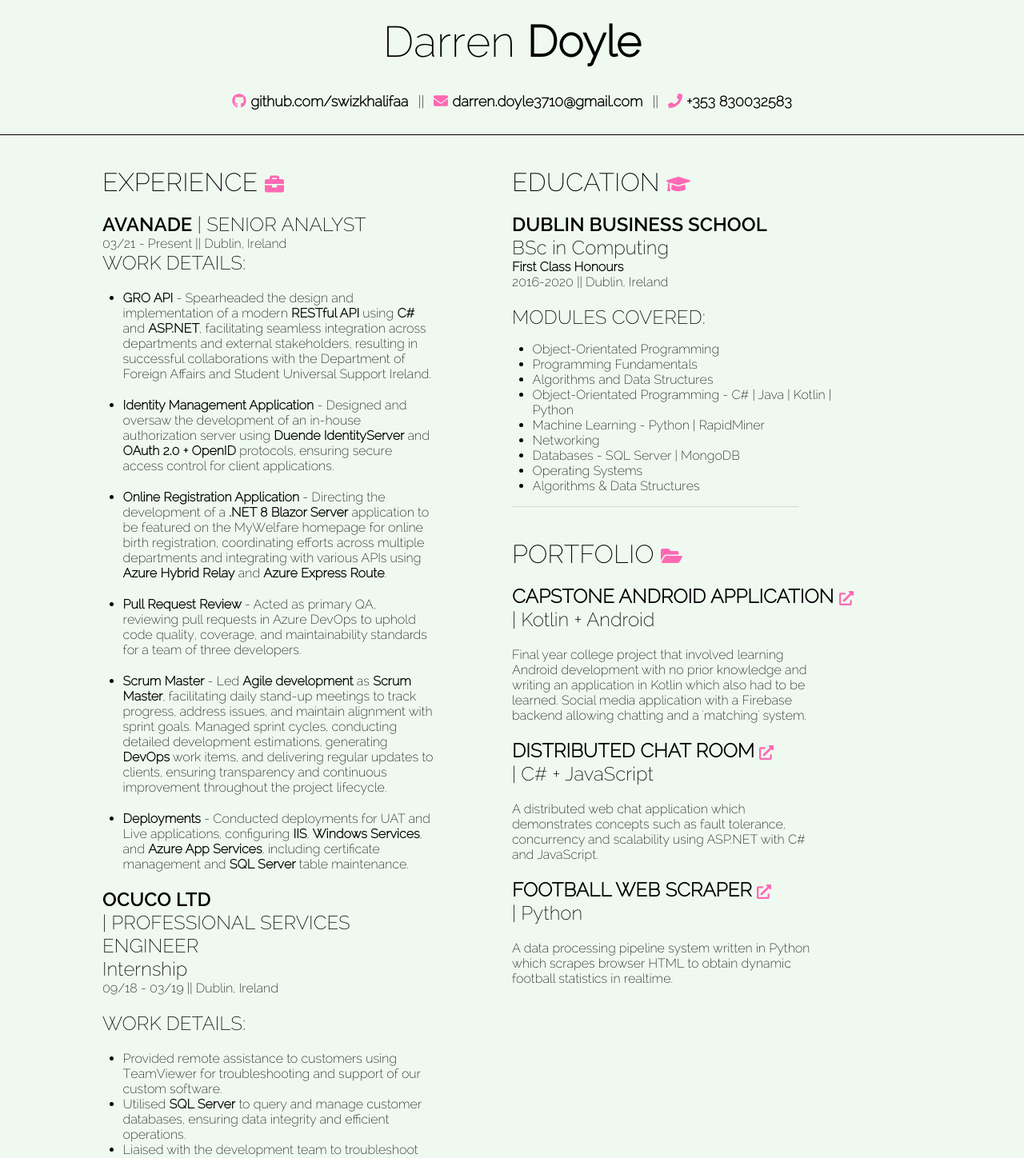
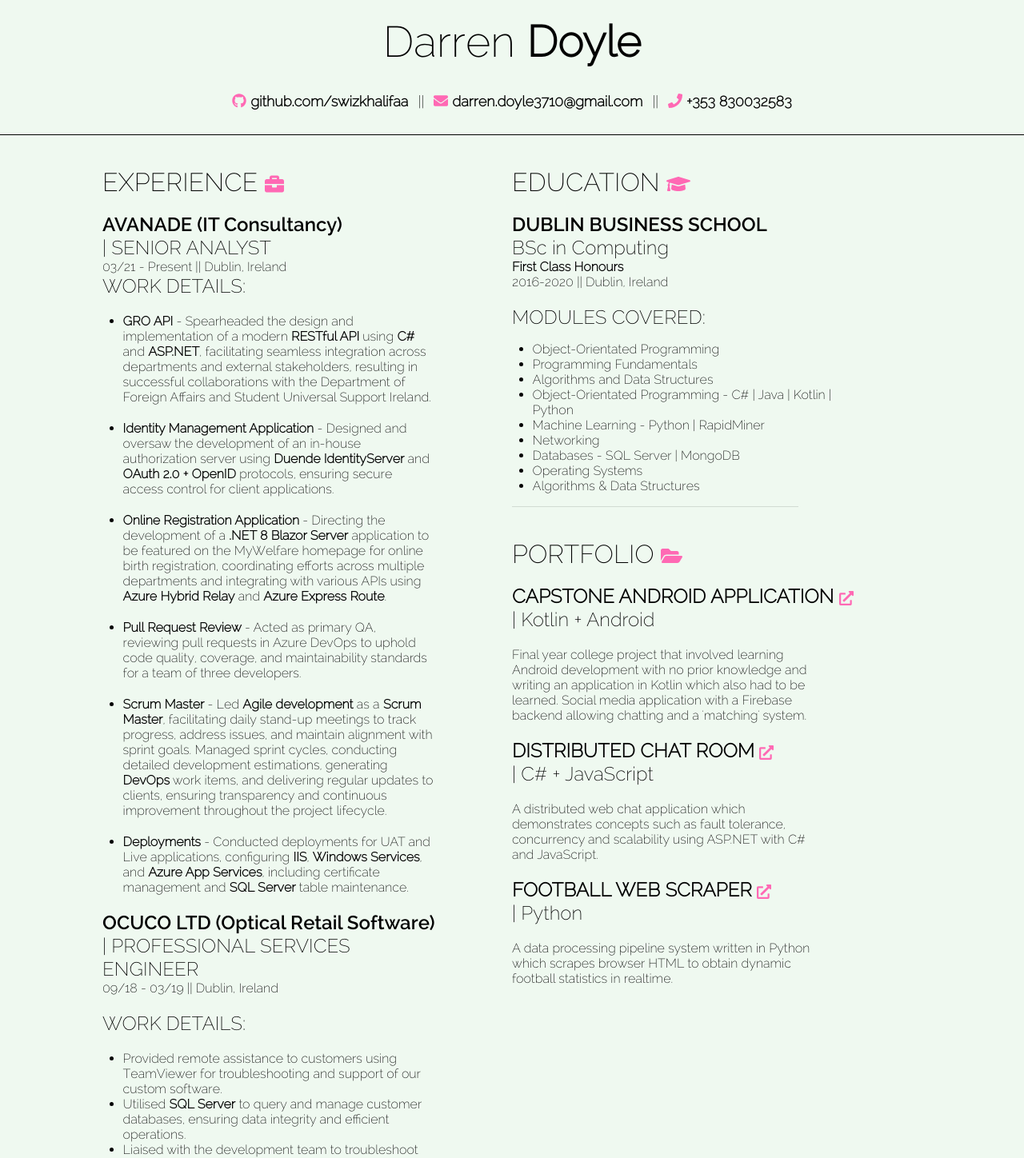
Before and after one commit to swizkhalifaa/curriculum-vitae, a React (Create React App) app: page / in a window 1280 px wide. Shown: the top 1448 px of the page at 80% size. Built offline with nearby package versions, Linux system fonts and the light colour scheme.

Commit message:
deployment updates and text changes

```diff
--- a/package.json
+++ b/package.json
@@ -1,5 +1,5 @@
 {
-  "homepage": "http://swizkhalifaa.github.io/curriculum-vitae",
+  "homepage": "https://swizkhalifaa.github.io/curriculum-vitae",
   "name": "curriculum-vitae",
   "version": "0.1.0",
   "private": true,
@@ -44,6 +44,6 @@
     ]
   },
   "devDependencies": {
-    "gh-pages": "^3.1.0"
+    "gh-pages": "^3.2.3"
   }
 }
--- a/src/App.js
+++ b/src/App.js
@@ -61,7 +61,7 @@ function App() {
               </div>
 
               <div className="Div-portfolio">
-                <div className="Div-experience-header">AVANADE</div>{" "}
+                <div className="Div-experience-header">AVANADE (IT Consultancy)</div>{" "}
                 <div className="Div-portfolio-header">
                   {" "}
                   | SENIOR ANALYST{" "}
@@ -90,7 +90,7 @@ function App() {
                 </li>
                 <div className="Div-experience-header"></div>{" "}
                 <li className="Bottom-header-light-small">
-                <b>Scrum Master</b> - Led <b>Agile development</b> as <b>Scrum Master</b>, facilitating daily stand-up meetings to track progress, address issues, and maintain alignment with sprint goals. Managed sprint cycles, conducting detailed development estimations, generating <b>DevOps</b> work items, and delivering regular updates to clients, ensuring transparency and continuous improvement throughout the project lifecycle.
+                <b>Scrum Master</b> - Led <b>Agile development</b> as a <b>Scrum Master</b>, facilitating daily stand-up meetings to track progress, address issues, and maintain alignment with sprint goals. Managed sprint cycles, conducting detailed development estimations, generating <b>DevOps</b> work items, and delivering regular updates to clients, ensuring transparency and continuous improvement throughout the project lifecycle.
                 </li>
                 <div className="Div-experience-header"></div>{" "}
                 <li className="Bottom-header-light-small">
@@ -99,14 +99,13 @@ function App() {
               </ul>
             </div>
               <div className="Div-portfolio">
-                <div className="Div-experience-header">OCUCO LTD</div>{" "}
+                <div className="Div-experience-header">OCUCO LTD (Optical Retail Software)</div>{" "}
                 <div className="Div-portfolio-header">
                   {" "}
                   | PROFESSIONAL SERVICES{" "}
                 </div>{" "}
                 <div className="Div-portfolio-header"> ENGINEER</div>
               </div>
-              <header className="Bottom-header-light">Internship</header>
               <header className="Bottom-header-light-small">
                 09/18 - 03/19 || Dublin, Ireland
               </header>
```
Also changed, not shown: 2 other files (tests, documents, lock files or other folders).
